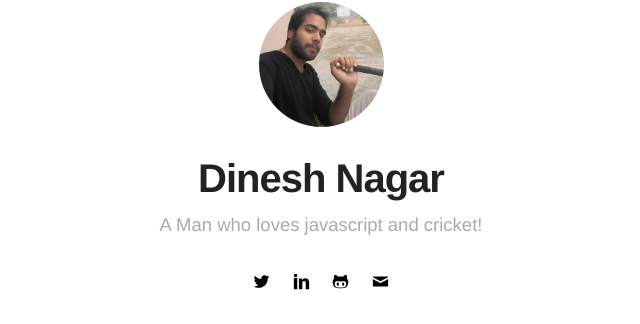
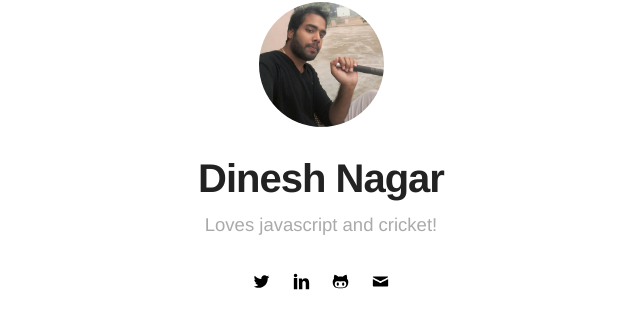
Before and after one commit to dineshnagarit/dineshnagarit.github.io, a Jekyll site: the page built from index.html, in a window 1280 px wide. Shown: the part 123-447 px from the top of the page, without its empty margins (319-959 px from the left). Built offline with Jekyll 4.4.1, drawn with Linux system fonts in a browser that asks for light colours; nearby versions of some CDN libraries.

Commit message:
Update _config.yml

```diff
--- a/_config.yml
+++ b/_config.yml
@@ -1,6 +1,6 @@
 # main text of home
 name: Dinesh Nagar
-bio:  A Man who loves javascript and cricket!
+bio:  Loves javascript and cricket!
 
 # twitter summary info
 description: A blog about technology related stuff
```
